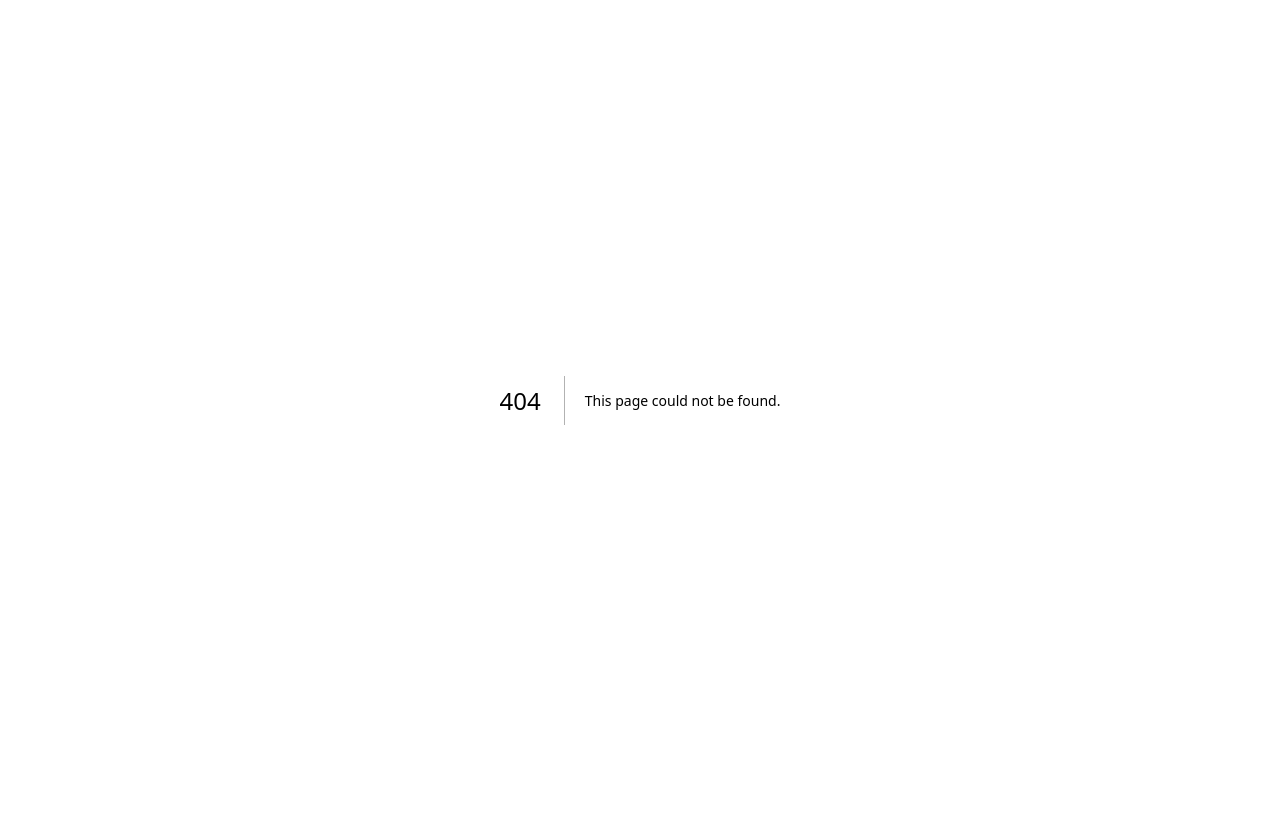
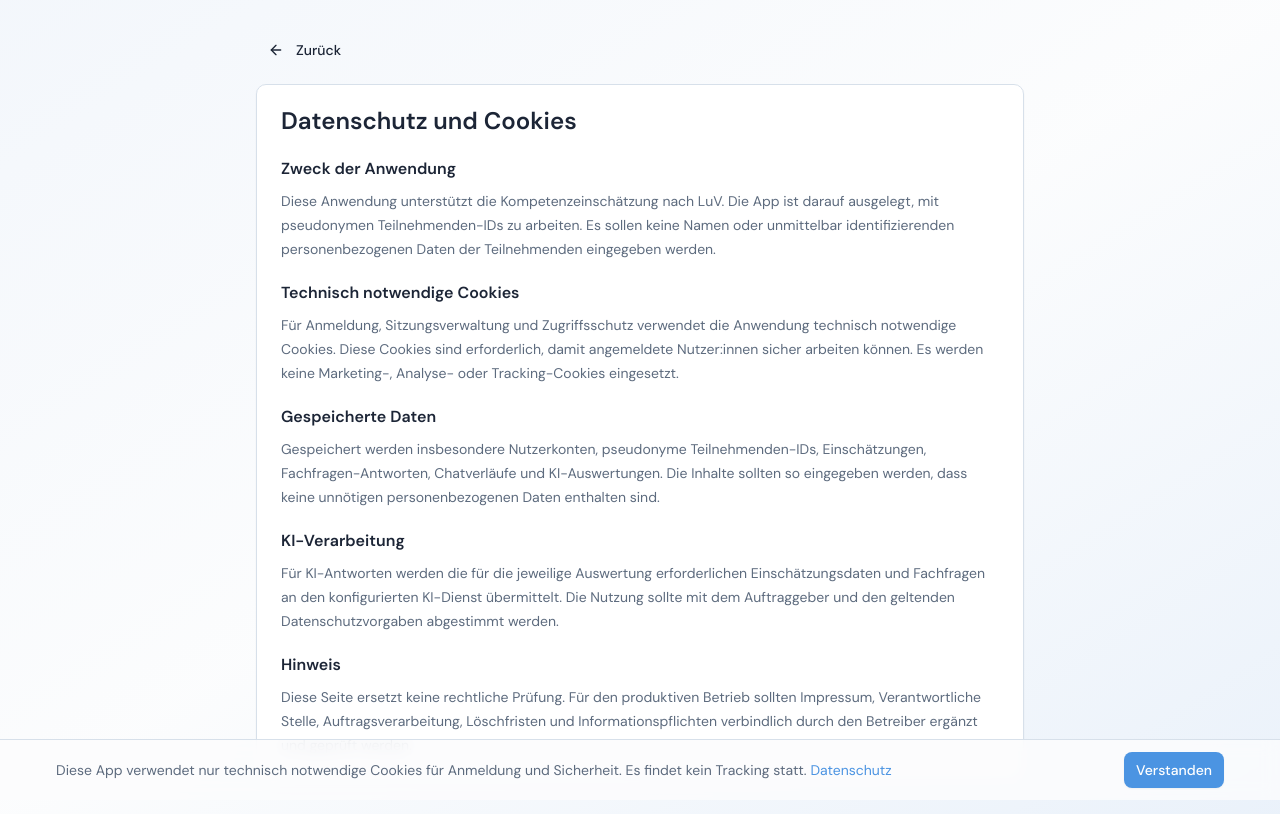
Before and after one commit to Tintenkleckser/LUV1, a Next.js app: page /datenschutz in a window 1280 px wide. Before the commit this address had no page. Built offline with nearby package versions, Linux system fonts and the light colour scheme.

Commit message:
feat: add privacy and cookie notice

```diff
--- /dev/null
+++ b/app/datenschutz/page.tsx
@@ -0,0 +1,71 @@
+import Link from 'next/link';
+import { ArrowLeft } from 'lucide-react';
+import { Button } from '@/components/ui/button';
+import { Card, CardContent, CardHeader, CardTitle } from '@/components/ui/card';
+
+export default function DatenschutzPage() {
+  return (
+    <div className="min-h-screen bg-gradient-to-br from-primary/5 via-background to-primary/10 px-4 py-8">
+      <main className="mx-auto max-w-3xl">
+        <Button asChild variant="ghost" size="sm" className="mb-4">
+          <Link href="/">
+            <ArrowLeft className="mr-1 h-4 w-4" />
+            Zurück
+          </Link>
+        </Button>
+
+        <Card>
+          <CardHeader>
+            <CardTitle>Datenschutz und Cookies</CardTitle>
+          </CardHeader>
+          <CardContent className="space-y-5 text-sm leading-6 text-muted-foreground">
+            <section>
+              <h2 className="mb-2 text-base font-semibold text-foreground">Zweck der Anwendung</h2>
+              <p>
+                Diese Anwendung unterstützt die Kompetenzeinschätzung nach LuV. Die App ist darauf ausgelegt,
+                mit pseudonymen Teilnehmenden-IDs zu arbeiten. Es sollen keine Namen oder unmittelbar
+                identifizierenden personenbezogenen Daten der Teilnehmenden eingegeben werden.
+              </p>
+            </section>
+
+            <section>
+              <h2 className="mb-2 text-base font-semibold text-foreground">Technisch notwendige Cookies</h2>
+              <p>
+                Für Anmeldung, Sitzungsverwaltung und Zugriffsschutz verwendet die Anwendung technisch notwendige
+                Cookies. Diese Cookies sind erforderlich, damit angemeldete Nutzer:innen sicher arbeiten können.
+                Es werden keine Marketing-, Analyse- oder Tracking-Cookies eingesetzt.
+              </p>
+            </section>
+
+            <section>
+              <h2 className="mb-2 text-base font-semibold text-foreground">Gespeicherte Daten</h2>
+              <p>
+                Gespeichert werden insbesondere Nutzerkonten, pseudonyme Teilnehmenden-IDs, Einschätzungen,
+                Fachfragen-Antworten, Chatverläufe und KI-Auswertungen. Die Inhalte sollten so eingegeben werden,
+                dass keine unnötigen personenbezogenen Daten enthalten sind.
+              </p>
+            </section>
+
+            <section>
+              <h2 className="mb-2 text-base font-semibold text-foreground">KI-Verarbeitung</h2>
+              <p>
+                Für KI-Antworten werden die für die jeweilige Auswertung erforderlichen Einschätzungsdaten und
+                Fachfragen an den konfigurierten KI-Dienst übermittelt. Die Nutzung sollte mit dem Auftraggeber
+                und den geltenden Datenschutzvorgaben abgestimmt werden.
+              </p>
+            </section>
+
+            <section>
+              <h2 className="mb-2 text-base font-semibold text-foreground">Hinweis</h2>
+              <p>
+                Diese Seite ersetzt keine rechtliche Prüfung. Für den produktiven Betrieb sollten Impressum,
+                Verantwortliche Stelle, Auftragsverarbeitung, Löschfristen und Informationspflichten verbindlich
+                durch den Betreiber ergänzt und geprüft werden.
+              </p>
+            </section>
+          </CardContent>
+        </Card>
+      </main>
+    </div>
+  );
+}
--- a/app/layout.tsx
+++ b/app/layout.tsx
@@ -2,6 +2,7 @@ import { DM_Sans, Plus_Jakarta_Sans, JetBrains_Mono } from 'next/font/google';
 import './globals.css';
 import { Providers } from '@/components/providers';
 import { Toaster } from '@/components/ui/sonner';
+import { PrivacyNotice } from '@/components/privacy-notice';
 
 const dmSans = DM_Sans({ subsets: ['latin'], variable: '--font-sans' });
 const jakartaSans = Plus_Jakarta_Sans({ subsets: ['latin'], variable: '--font-display' });
@@ -38,6 +39,7 @@ export default function RootLayout({ children }: { children: React.ReactNode })
       <body className={`${dmSans.variable} ${jakartaSans.variable} ${jetbrainsMono.variable} font-sans`}>
         <Providers>
           {children}
+          <PrivacyNotice />
           <Toaster />
         </Providers>
       </body>
--- a/app/page.tsx
+++ b/app/page.tsx
@@ -2,6 +2,7 @@
 
 import { useState } from 'react';
 import { signIn, useSession } from 'next-auth/react';
+import Link from 'next/link';
 import { useRouter } from 'next/navigation';
 import { Button } from '@/components/ui/button';
 import { Input } from '@/components/ui/input';
@@ -183,6 +184,12 @@ export default function AuthPage() {
                   ? 'Noch kein Konto? Jetzt registrieren'
                   : 'Bereits registriert? Jetzt anmelden'}
               </button>
+              <Link
+                href="/datenschutz"
+                className="block text-xs text-muted-foreground hover:text-primary hover:underline"
+              >
+                Datenschutz und Cookies
+              </Link>
             </div>
           </CardContent>
         </Card>
--- /dev/null
+++ b/components/privacy-notice.tsx
@@ -0,0 +1,40 @@
+'use client';
+
+import { useEffect, useState } from 'react';
+import Link from 'next/link';
+import { Button } from '@/components/ui/button';
+
+const STORAGE_KEY = 'luv-cookie-notice-accepted';
+
+export function PrivacyNotice() {
+  const [visible, setVisible] = useState(false);
+
+  useEffect(() => {
+    setVisible(window.localStorage.getItem(STORAGE_KEY) !== 'true');
+  }, []);
+
+  if (!visible) return null;
+
+  return (
+    <div className="fixed inset-x-0 bottom-0 z-[100] border-t bg-background/95 backdrop-blur supports-[backdrop-filter]:bg-background/85">
+      <div className="mx-auto flex max-w-[1200px] flex-col gap-3 px-4 py-3 text-sm md:flex-row md:items-center md:justify-between">
+        <p className="text-muted-foreground">
+          Diese App verwendet nur technisch notwendige Cookies für Anmeldung und Sicherheit. Es findet kein Tracking statt.
+          {' '}
+          <Link href="/datenschutz" className="text-primary underline-offset-4 hover:underline">
+            Datenschutz
+          </Link>
+        </p>
+        <Button
+          size="sm"
+          onClick={() => {
+            window.localStorage.setItem(STORAGE_KEY, 'true');
+            setVisible(false);
+          }}
+        >
+          Verstanden
+        </Button>
+      </div>
+    </div>
+  );
+}
```
